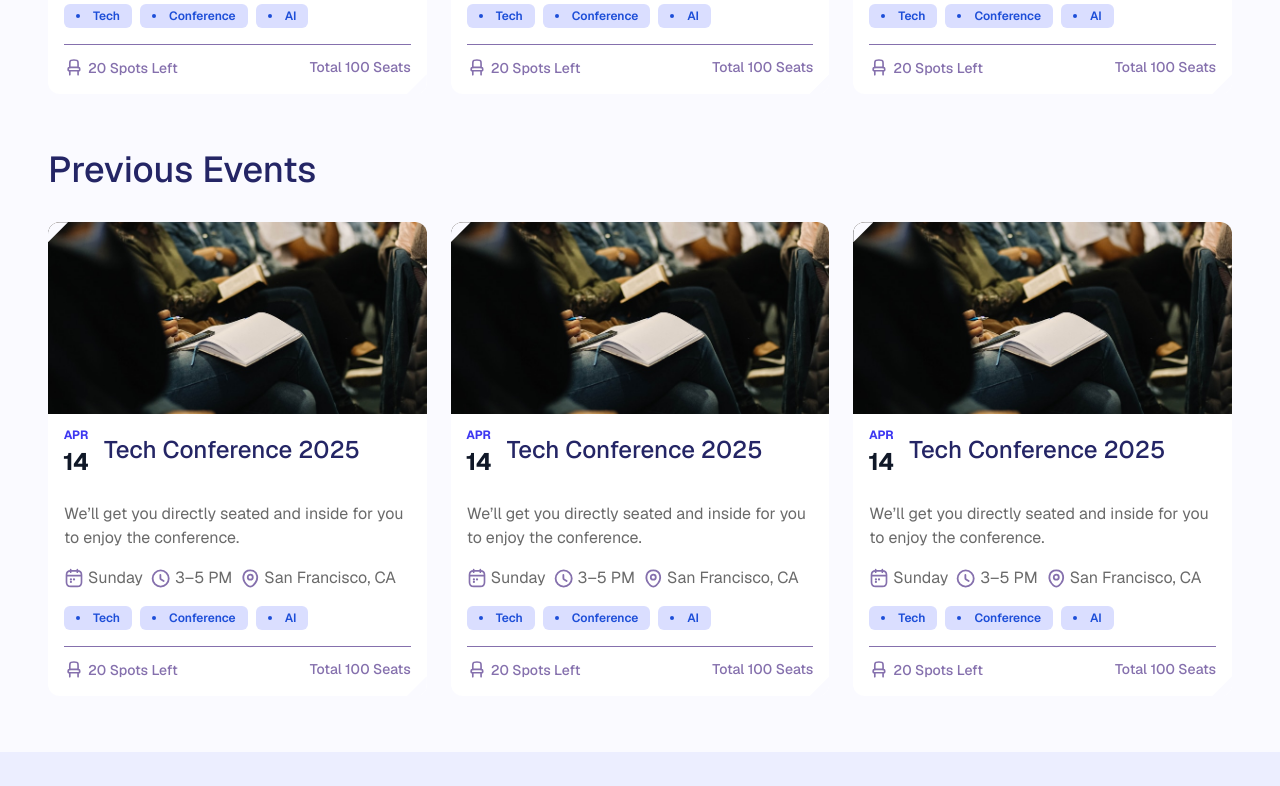
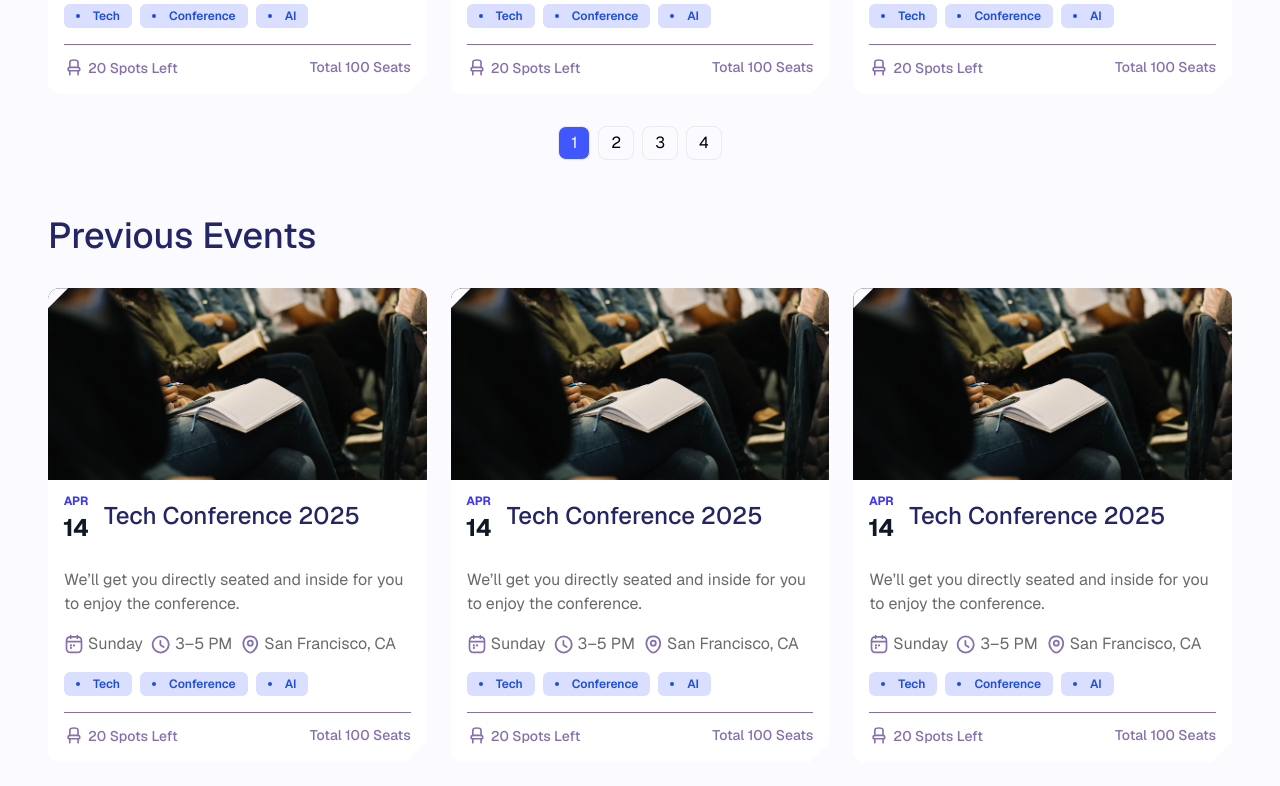
Before and after one commit to Rubaeid-Sanjid/Event-Buddy-Event-Booking-System, a Next.js app: page / in a window 1280 px wide. Shown: the part 1620-2406 px from the top of the page. Built offline with nearby package versions, Linux system fonts and the light colour scheme.

Commit message:
static pagination button

```diff
--- a/src/components/EventSection/EventSection.tsx
+++ b/src/components/EventSection/EventSection.tsx
@@ -3,18 +3,22 @@ import EventCard, { EventCardProps } from "../EventCard/EventCard";
 import events from "../../../public/event.json";
 import Link from "next/link";
 
-interface StatusProp{
-  eventStatus : string;
+interface StatusProp {
+  eventStatus: string;
 }
 
-const EventSection = ({eventStatus} : StatusProp) => {
-const currentDate = new Date();
-const recentDate = currentDate.toISOString().split('T')[0]
+const EventSection = ({ eventStatus }: StatusProp) => {
+  const currentDate = new Date();
+  const recentDate = currentDate.toISOString().split("T")[0];
 
-const upcomingEvents = events.filter(event => event.event.date.iso >= recentDate);
-const previousEvents = events.filter(event => event.event.date.iso < recentDate);
+  const upcomingEvents = events.filter(
+    (event) => event.event.date.iso >= recentDate
+  );
+  const previousEvents = events.filter(
+    (event) => event.event.date.iso < recentDate
+  );
 
-  let eventsToDisplay : EventCardProps[] = [];
+  let eventsToDisplay: EventCardProps[] = [];
 
   if (eventStatus === "Upcoming") {
     eventsToDisplay = upcomingEvents;
@@ -24,18 +28,30 @@ const previousEvents = events.filter(event => event.event.date.iso < recentDate)
     eventsToDisplay = previousEvents;
   }
 
+  const pageNumbers: number[] = [2, 3, 4];
 
   return (
     <div className="bg-[#fafaff] lg:px-12 px-6 my-14">
       <h2 className="text-4xl font-medium text-[#242565] mb-8">
         <span>{eventStatus}</span> Events
       </h2>
+
       <div className="grid lg:grid-cols-3 grid-cols-1 gap-6">
         {eventsToDisplay.map(({ event }, idx) => (
           <Link key={idx} href={`/EventDetails/${event.id}`}>
+            <EventCard event={event}></EventCard>
+          </Link>
+        ))}
+      </div>
 
-          <EventCard event={event}></EventCard>
-          </Link>
+      <div className="flex justify-center items-center gap-2 mt-8">
+          <button className={"px-3 py-1 rounded-lg bg-[#4157FE] text-white border border-[#EBEBEB]"}>
+            1
+          </button>
+        {pageNumbers.map((page, idx) => (
+          <button key={idx} className={"px-3 py-1 rounded-lg border border-[#EBEBEB]"}>
+            {page}
+          </button>
         ))}
       </div>
     </div>
```
